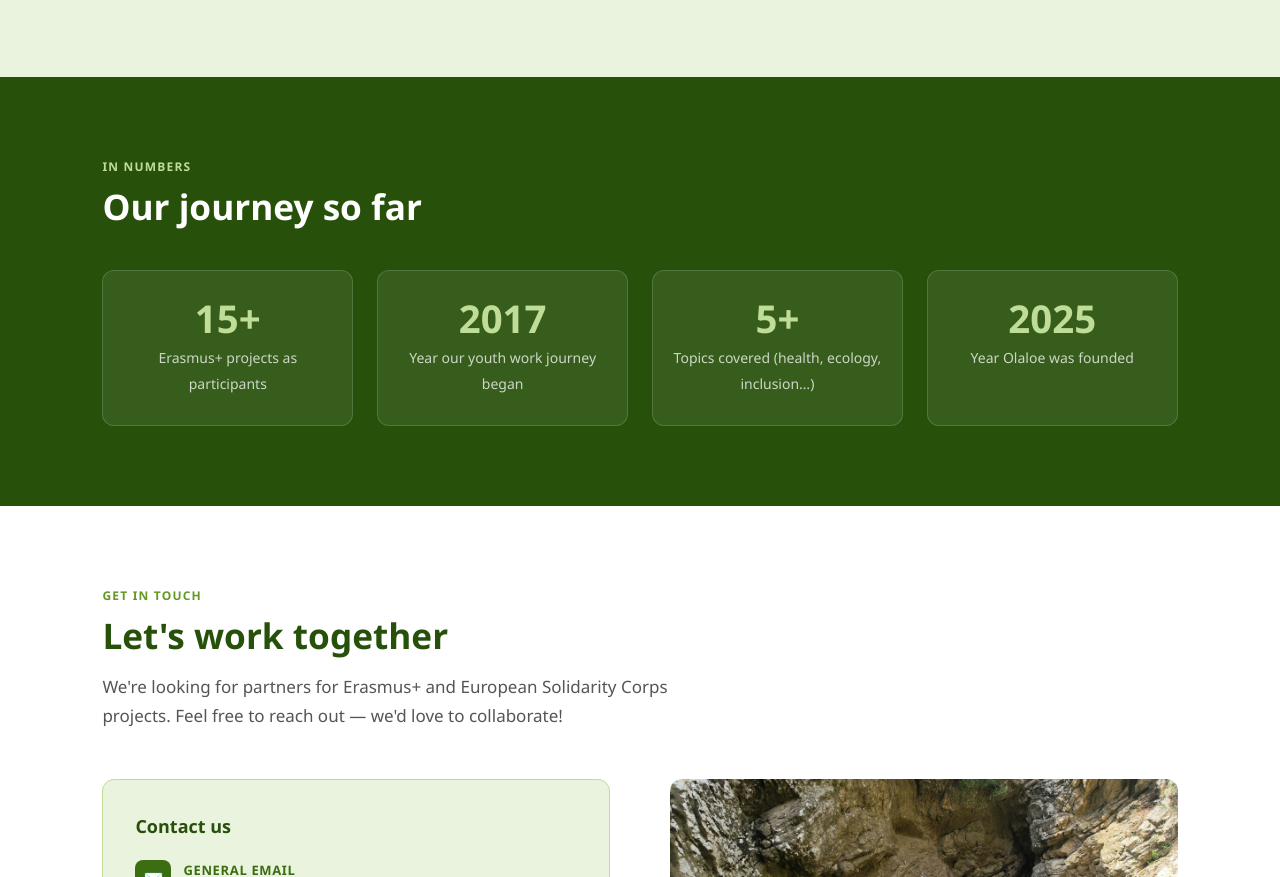
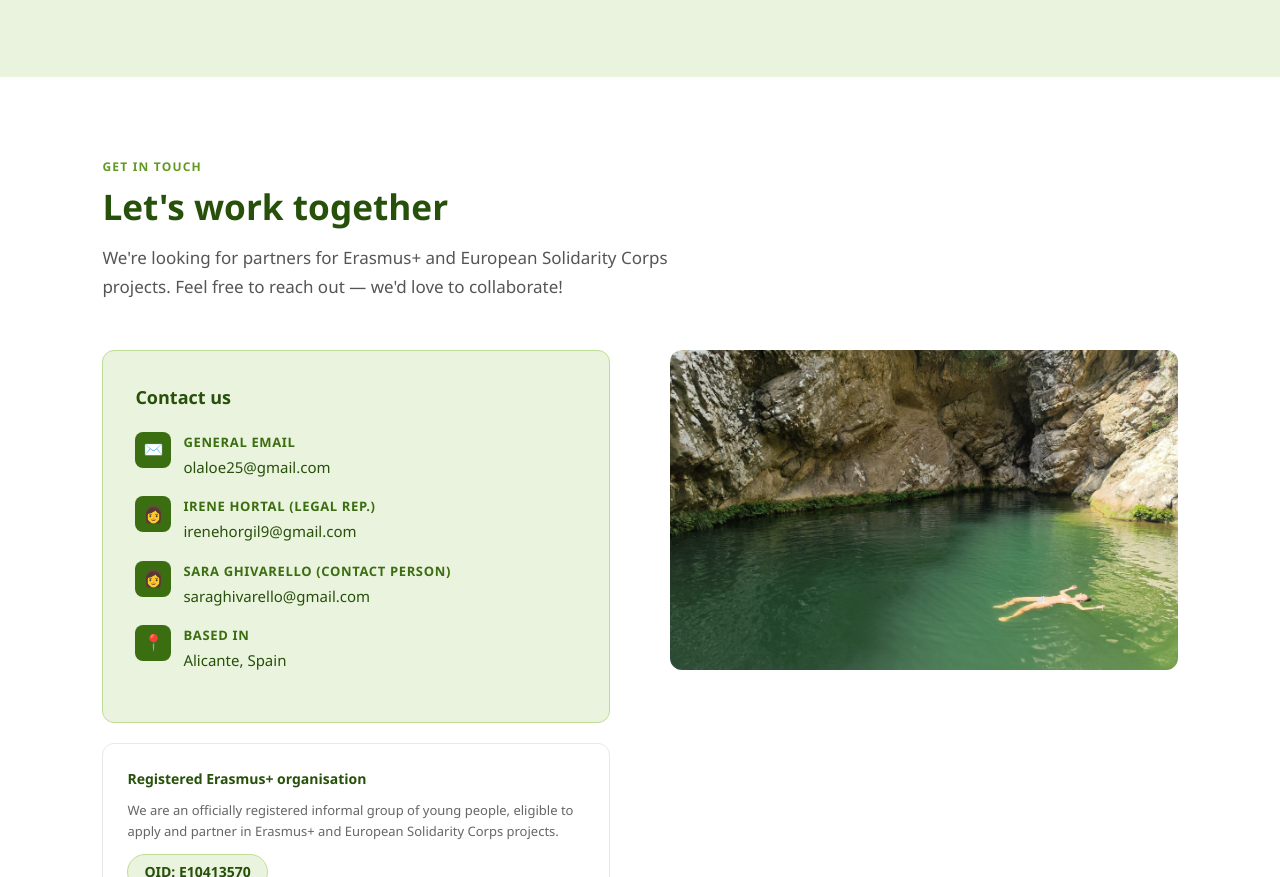
Before and after one commit to Olaloe/Website, a plain HTML site: page index.html in a window 1280 px wide. Shown: the part 4274-5151 px from the top of the page. Drawn offline with Linux system fonts and the light colour scheme.

Commit message:
Remove stats section from index.html
Removed the stats section detailing project statistics and milestones.

```diff
--- a/index.html
+++ b/index.html
@@ -667,31 +667,6 @@
   </div>
 </section>
 
-<!-- STATS -->
-<section class="stats">
-  <div class="section-label">In numbers</div>
-  <h2>Our journey so far</h2>
-  <br>
-  <div class="stats-grid">
-    <div class="stat-card">
-      <span class="stat-number">15+</span>
-      <span class="stat-label">Erasmus+ projects as participants</span>
-    </div>
-    <div class="stat-card">
-      <span class="stat-number">2017</span>
-      <span class="stat-label">Year our youth work journey began</span>
-    </div>
-    <div class="stat-card">
-      <span class="stat-number">5+</span>
-      <span class="stat-label">Topics covered (health, ecology, inclusion…)</span>
-    </div>
-    <div class="stat-card">
-      <span class="stat-number">2025</span>
-      <span class="stat-label">Year Olaloe was founded</span>
-    </div>
-  </div>
-</section>
-
 <!-- CONTACT -->
 <section id="contact">
   <div class="section-label">Get in touch</div>
```
